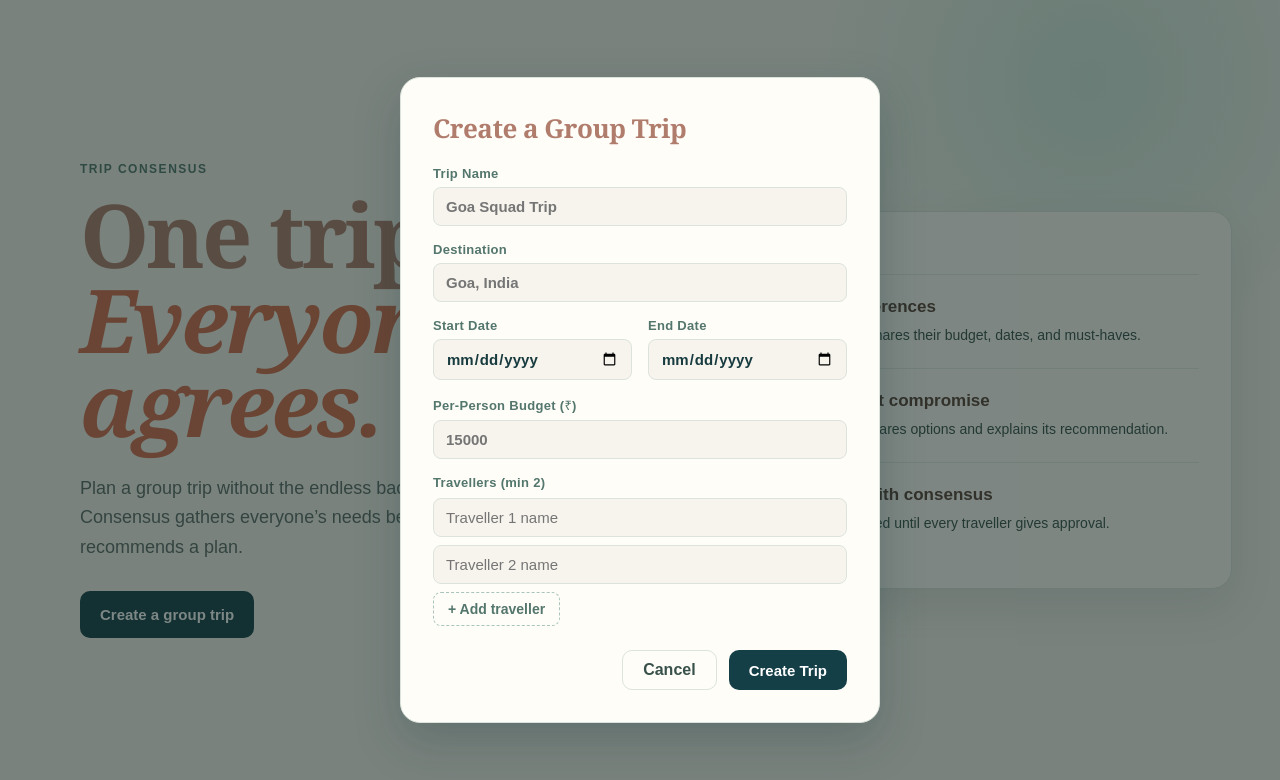
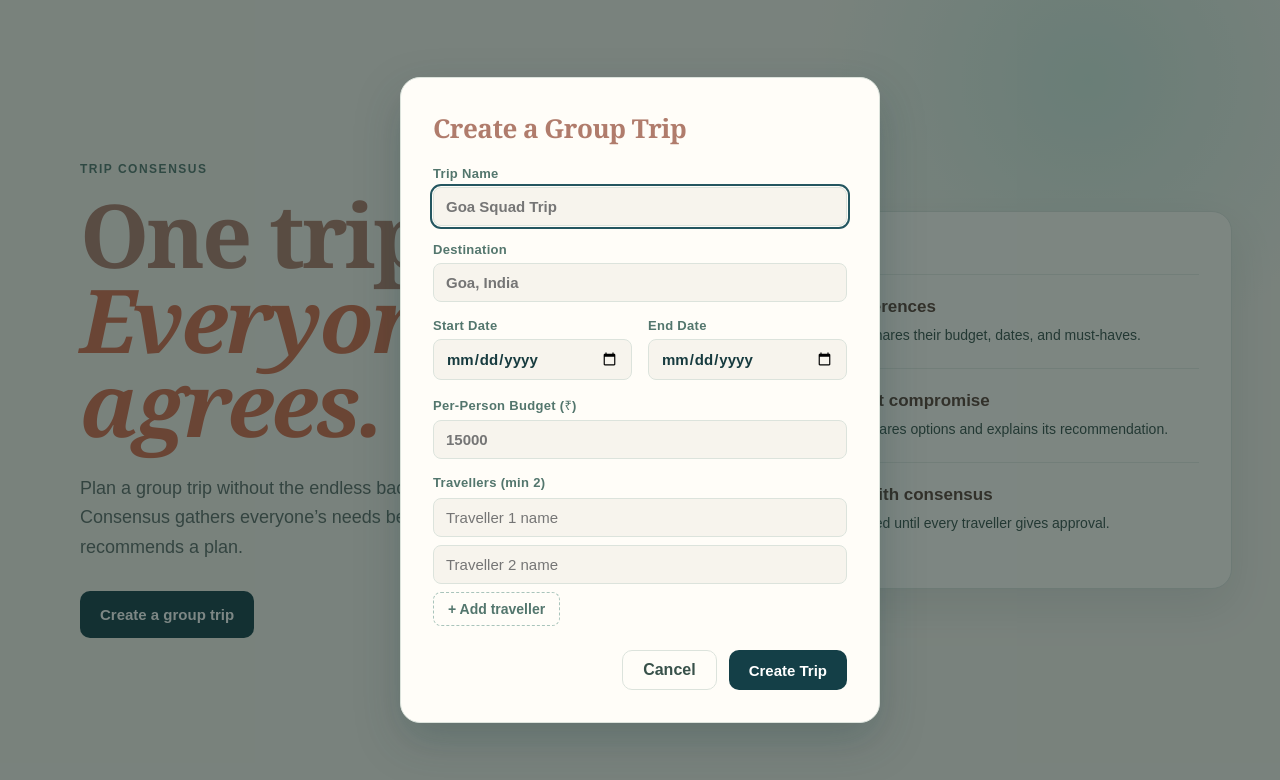
Before and after one commit to ritikaa77/trip-consensus, a React (Vite) app in the folder web/: page / in a window 1280 px wide. Both pictures are taken after a click on the button "Create a group trip". Shown: the top 780 px of the page. Built offline with nearby package versions, Linux system fonts and the light colour scheme.

Commit message:
fix: address Qodo findings - decimal budget step and modal focus management

```diff
--- a/web/src/TripForm.tsx
+++ b/web/src/TripForm.tsx
@@ -1,4 +1,4 @@
-import { useState } from 'react';
+import { useState, useEffect, useRef } from 'react';
 import './TripForm.css';
 
 export interface TripFormData {
@@ -23,6 +23,29 @@ function TripForm({ onSubmit, onCancel }: TripFormProps) {
   const [budgetPerPerson, setBudgetPerPerson] = useState('');
   const [travellers, setTravellers] = useState(['', '']);
   const [error, setError] = useState('');
+
+  const firstInputRef = useRef<HTMLInputElement>(null);
+  const overlayRef = useRef<HTMLDivElement>(null);
+  const previouslyFocusedRef = useRef<HTMLElement | null>(null);
+
+  useEffect(() => {
+    // Remember whatever had focus before the modal opened (the trigger button)
+    previouslyFocusedRef.current = document.activeElement as HTMLElement | null;
+    firstInputRef.current?.focus();
+
+    const handleKeyDown = (e: KeyboardEvent) => {
+      if (e.key === 'Escape') {
+        onCancel();
+      }
+    };
+    document.addEventListener('keydown', handleKeyDown);
+
+    return () => {
+      document.removeEventListener('keydown', handleKeyDown);
+      // Restore focus to whatever triggered the modal, once it closes/unmounts
+      previouslyFocusedRef.current?.focus();
+    };
+  }, [onCancel]);
 
   const updateTraveller = (index: number, value: string) => {
     const next = [...travellers];
@@ -72,15 +95,32 @@ function TripForm({ onSubmit, onCancel }: TripFormProps) {
   };
 
   return (
-    <div className="trip-form-overlay">
-      <form className="trip-form" onSubmit={handleSubmit}>
-        <h2>Create a Group Trip</h2>
+    <div
+      className="trip-form-overlay"
+      ref={overlayRef}
+      onClick={(e) => {
+        if (e.target === overlayRef.current) onCancel();
+      }}
+    >
+      <form
+        className="trip-form"
+        role="dialog"
+        aria-modal="true"
+        aria-labelledby="trip-form-title"
+        onSubmit={handleSubmit}
+      >
+        <h2 id="trip-form-title">Create a Group Trip</h2>
 
         {error && <p className="trip-form-error">{error}</p>}
 
         <label>
           Trip Name
-          <input value={tripName} onChange={(e) => setTripName(e.target.value)} placeholder="Goa Squad Trip" />
+          <input
+            ref={firstInputRef}
+            value={tripName}
+            onChange={(e) => setTripName(e.target.value)}
+            placeholder="Goa Squad Trip"
+          />
         </label>
 
         <label>
@@ -104,6 +144,7 @@ function TripForm({ onSubmit, onCancel }: TripFormProps) {
           <input
             type="number"
             min="0"
+            step="0.01"
             value={budgetPerPerson}
             onChange={(e) => setBudgetPerPerson(e.target.value)}
             placeholder="15000"
```
